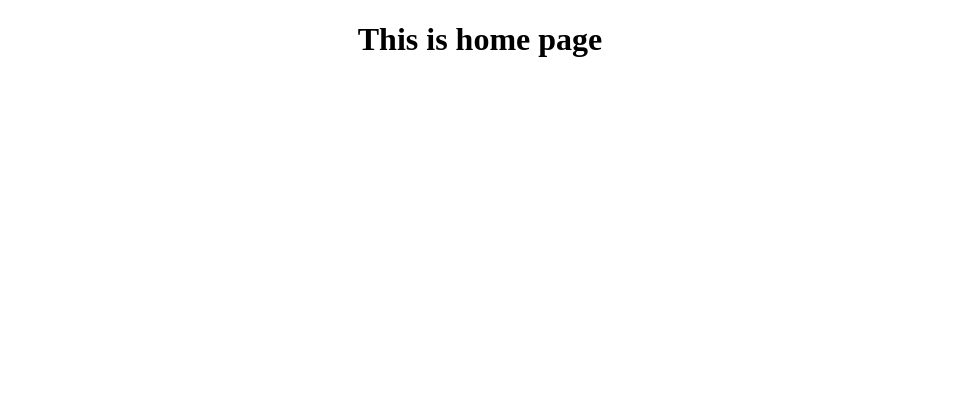
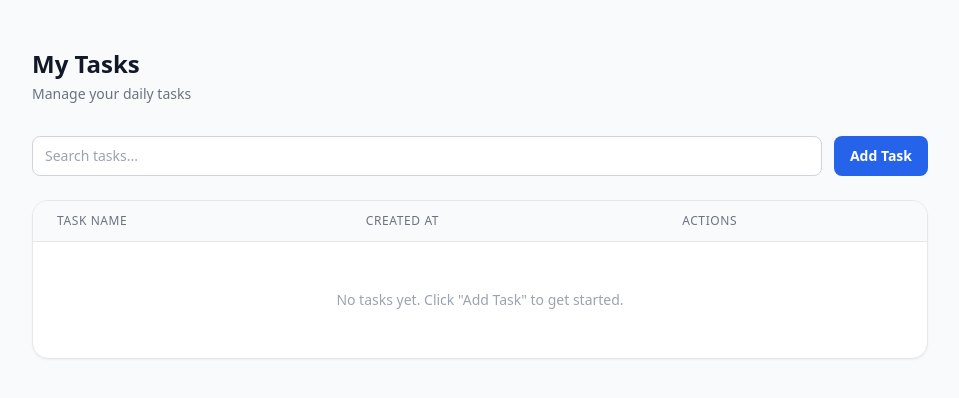
Before and after one commit to Tofik7286/TODO_LIST, a Django app: page / in a window 1280 px wide. Shown: the top 398 px of the page, without its empty margins (160-1119 px from the left). Run offline with Django 5.2, Linux system fonts and the light colour scheme; the visitor is signed in with stand-in values (Sample User, id 1); some libraries are stand-ins or nearby versions.

Commit message:
Home Design Completed

```diff
--- a/todoapp/templates/todoapp/todo.html
+++ b/todoapp/templates/todoapp/todo.html
@@ -3,9 +3,66 @@
 <head>
     <meta charset="UTF-8">
     <meta name="viewport" content="width=device-width, initial-scale=1.0">
-    <title>Document</title>
+    <title>My Tasks</title>
+    <script src="https://cdn.tailwindcss.com"></script>
 </head>
-<body>
-    <center><h1>This is home page</h1></center>
+<body class="min-h-screen bg-gray-50 px-4 py-12">
+
+    <div class="w-full max-w-4xl mx-auto">
+
+        <!-- Header -->
+        <div class="mb-8">
+            <h1 class="text-2xl font-bold text-gray-900">My Tasks</h1>
+            <p class="text-sm text-gray-500 mt-1">Manage your daily tasks</p>
+        </div>
+
+        <!-- Search + Add Task -->
+        <div class="flex flex-col sm:flex-row gap-3 mb-6">
+            <input
+                type="text"
+                placeholder="Search tasks..."
+                class="flex-1 rounded-lg border border-gray-300 px-3 py-2 text-sm text-gray-900 placeholder-gray-400 focus:outline-none focus:ring-2 focus:ring-blue-500 focus:border-transparent transition"
+            >
+            <button
+                type="button"
+                class="rounded-lg bg-blue-600 px-4 py-2.5 text-sm font-semibold text-white hover:bg-blue-700 focus:outline-none focus:ring-2 focus:ring-blue-500 focus:ring-offset-2 transition-colors whitespace-nowrap"
+            >
+                Add Task
+            </button>
+        </div>
+
+        <!-- Tasks Table -->
+        <div class="bg-white rounded-2xl border border-gray-200 shadow-sm overflow-hidden">
+            <table class="w-full text-sm">
+                <thead class="bg-gray-50 border-b border-gray-200">
+                    <tr>
+                        <th class="px-6 py-3 text-left text-xs font-medium text-gray-500 uppercase tracking-wider">Task Name</th>
+                        <th class="px-6 py-3 text-left text-xs font-medium text-gray-500 uppercase tracking-wider">Created At</th>
+                        <th class="px-6 py-3 text-left text-xs font-medium text-gray-500 uppercase tracking-wider">Actions</th>
+                    </tr>
+                </thead>
+                <tbody class="divide-y divide-gray-100">
+                    {% for task in tasks %}
+                    <tr class="hover:bg-gray-50 transition-colors">
+                        <td class="px-6 py-4 text-gray-900">{{ task.name }}</td>
+                        <td class="px-6 py-4 text-gray-500">{{ task.created_at }}</td>
+                        <td class="px-6 py-4">
+                            <div class="flex gap-2">
+                                <button type="button" class="rounded-md bg-green-100 px-3 py-1.5 text-xs font-medium text-green-700 hover:bg-green-200 transition-colors">Finish</button>
+                                <button type="button" class="rounded-md bg-red-100 px-3 py-1.5 text-xs font-medium text-red-700 hover:bg-red-200 transition-colors">Delete</button>
+                            </div>
+                        </td>
+                    </tr>
+                    {% empty %}
+                    <tr>
+                        <td colspan="3" class="px-6 py-12 text-center text-sm text-gray-400">No tasks yet. Click "Add Task" to get started.</td>
+                    </tr>
+                    {% endfor %}
+                </tbody>
+            </table>
+        </div>
+
+    </div>
+
 </body>
 </html>
```
Also changed, not shown: .claude/specs/01-homepage-design.md (added).
